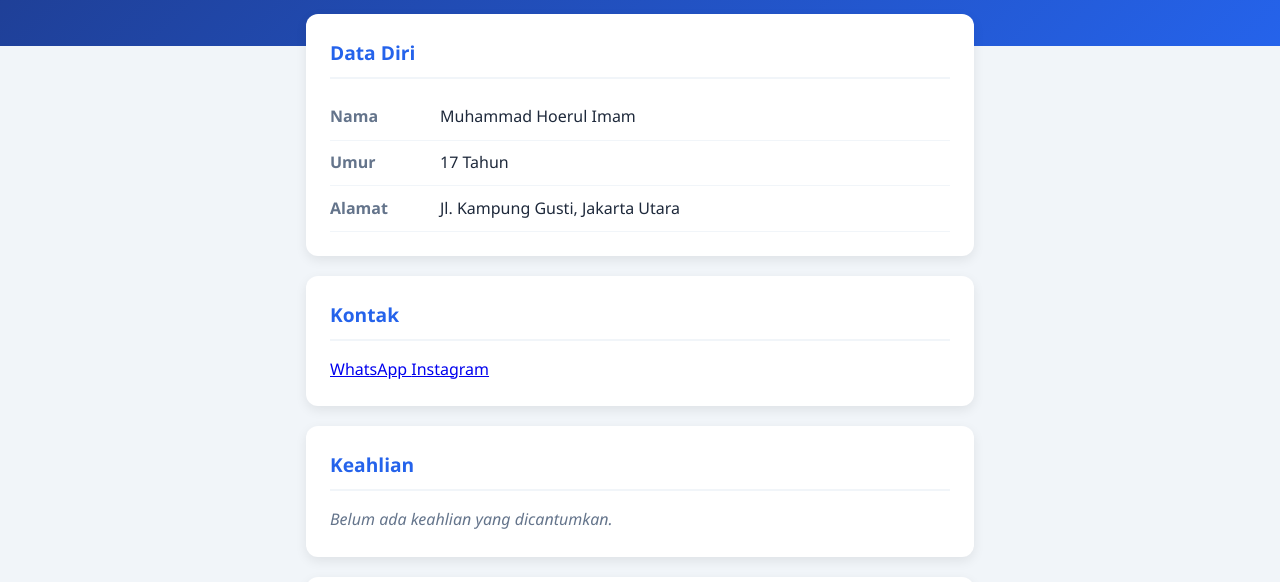
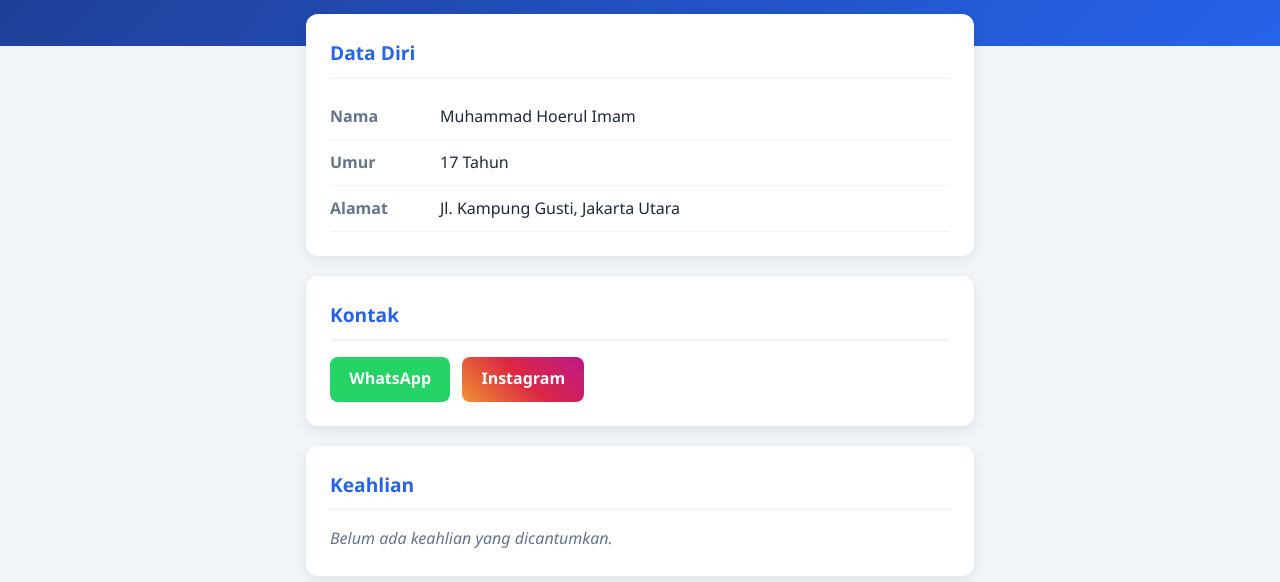
Before and after one commit to MingghYuu/Porofolio, a plain HTML site: page index.html in a window 1280 px wide. Shown: the part 216-798 px from the top of the page. Drawn offline with Linux system fonts and the light colour scheme.

Commit message:
Add styles for contact buttons

```diff
--- a/style.css
+++ b/style.css
@@ -137,6 +137,36 @@ body {
   font-style: italic;
 }
 
+/* ===== Tombol Kontak ===== */
+.contact {
+  display: flex;
+  flex-wrap: wrap;
+  gap: 0.75rem;
+}
+
+.btn {
+  display: inline-block;
+  padding: 0.6rem 1.2rem;
+  border-radius: 8px;
+  color: #fff;
+  text-decoration: none;
+  font-weight: 600;
+  transition: transform 0.15s, opacity 0.15s;
+}
+
+.btn:hover {
+  transform: translateY(-2px);
+  opacity: 0.9;
+}
+
+.btn.wa {
+  background: #25d366;
+}
+
+.btn.ig {
+  background: linear-gradient(45deg, #f09433, #dc2743, #bc1888);
+}
+
 /* ===== Footer ===== */
 footer {
   text-align: center;
```
